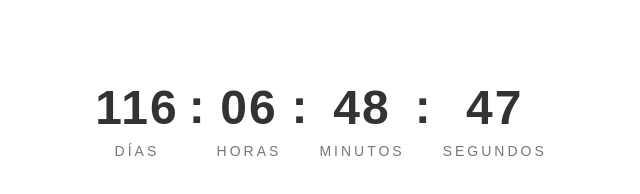
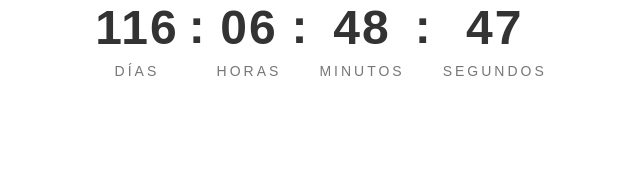
Before and after one commit to bgrdo/Countdown-Clock, a plain HTML site: page index.html in a window 1280 px wide. Shown: the whole page, without its empty margins (319-959 px from the left). Drawn offline with Linux system fonts and the light colour scheme.

Commit message:
no padding

```diff
--- a/index.html
+++ b/index.html
@@ -10,7 +10,7 @@
         font-family: "Montserrat", sans-serif;
         text-align: center;
         margin: 0;
-        padding-top: 40px;
+        padding-top: 0px;
         color: #333;
     }
 
@@ -18,7 +18,7 @@
         display: flex;
         justify-content: center;
         gap: 10px; /* Espacio reducido */
-        margin-top: 40px;
+        margin-top: 0px;
     }
 
     .unit {
```
